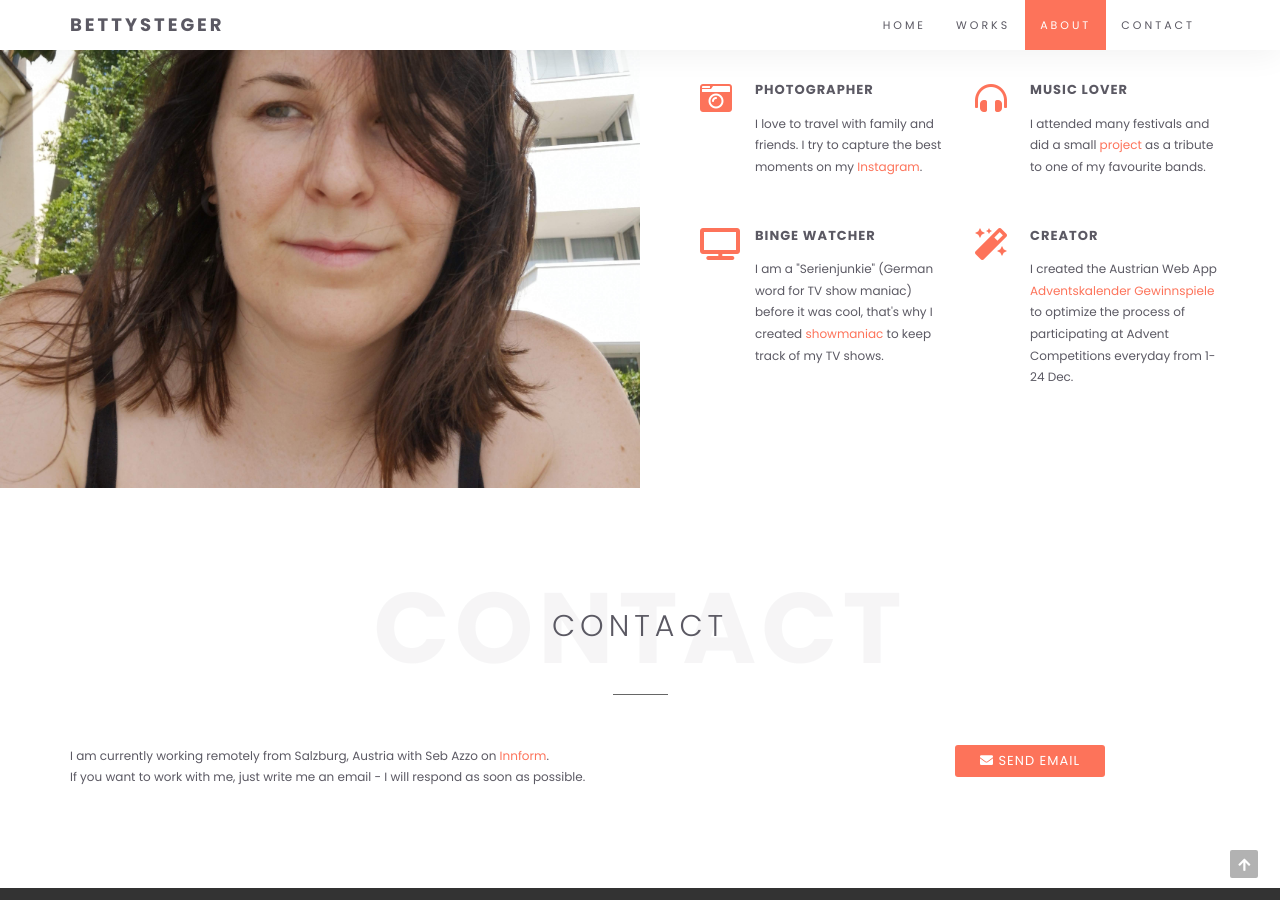
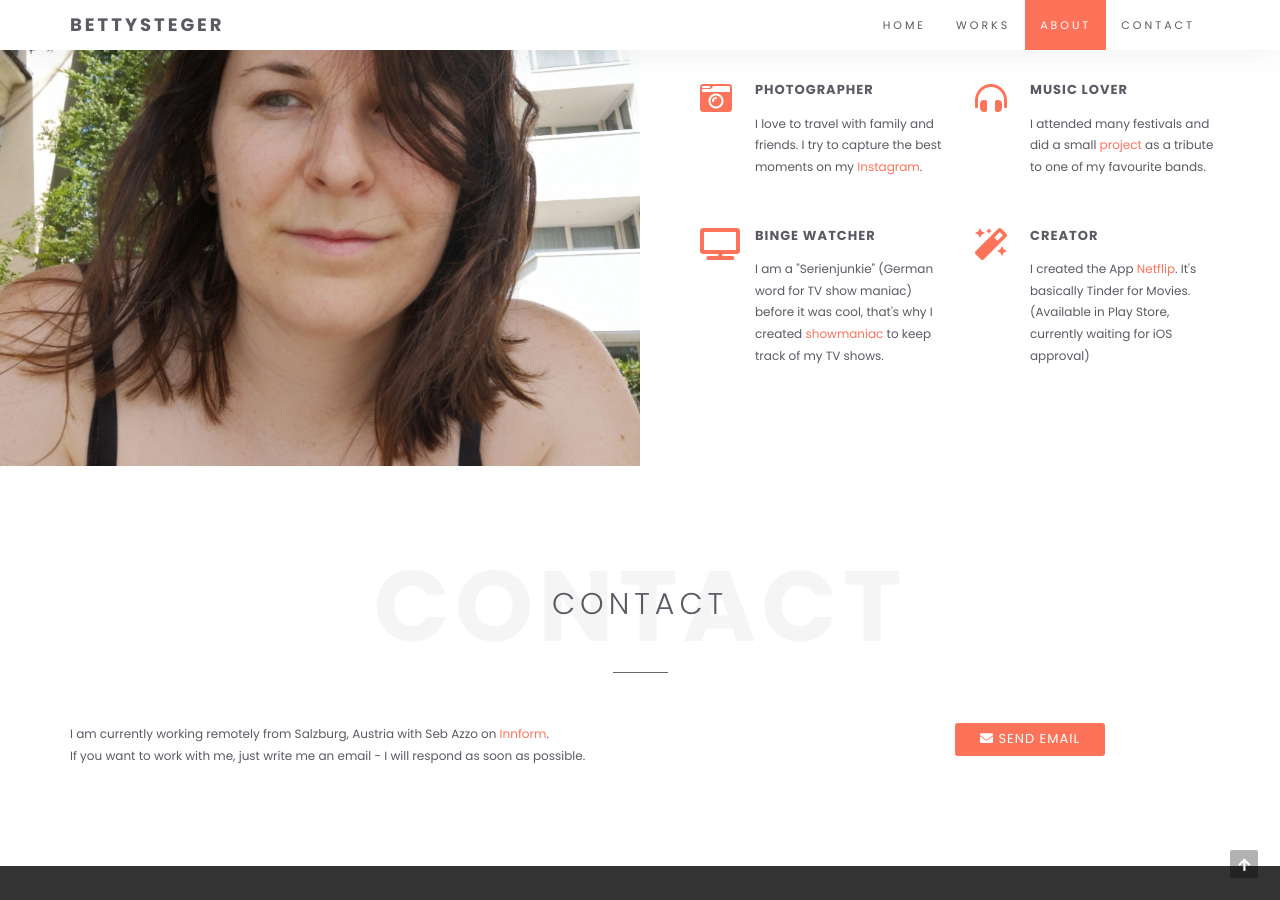
Before and after one commit to lpsBetty/lpsBetty.github.io, a Jekyll site: the page built from index.html, in a window 1280 px wide and 900 px high, scrolled down 2125 px. Built offline with Jekyll 4.4.1, drawn with Linux system fonts in a browser that asks for light colours.

Commit message:
update Creator text

```diff
--- a/index.html
+++ b/index.html
@@ -237,7 +237,8 @@ layout: default
 							<div class="iconboxleft-text">
 								<h3 class="iconboxleft-title">Creator</h3>
 								<div class="iconboxleft-desc">
-									I created the Austrian Web App <a href="https://www.adventskalender-gewinnspiele.at/">Adventskalender Gewinnspiele</a> to optimize the process of participating at Advent Competitions everyday from 1-24 Dec.
+									I created the App <a href="https://play.google.com/store/apps/details?id=com.bettysteger.netflip">Netflip</a>. It's basically Tinder for Movies. (Available in Play Store, currently waiting for iOS approval)
+									<!-- I created the Austrian Web App <a href="https://www.adventskalender-gewinnspiele.at/">Adventskalender Gewinnspiele</a> to optimize the process of participating at Advent Competitions everyday from 1-24 Dec. -->
 								</div>
 							</div>
 						</div>
```
